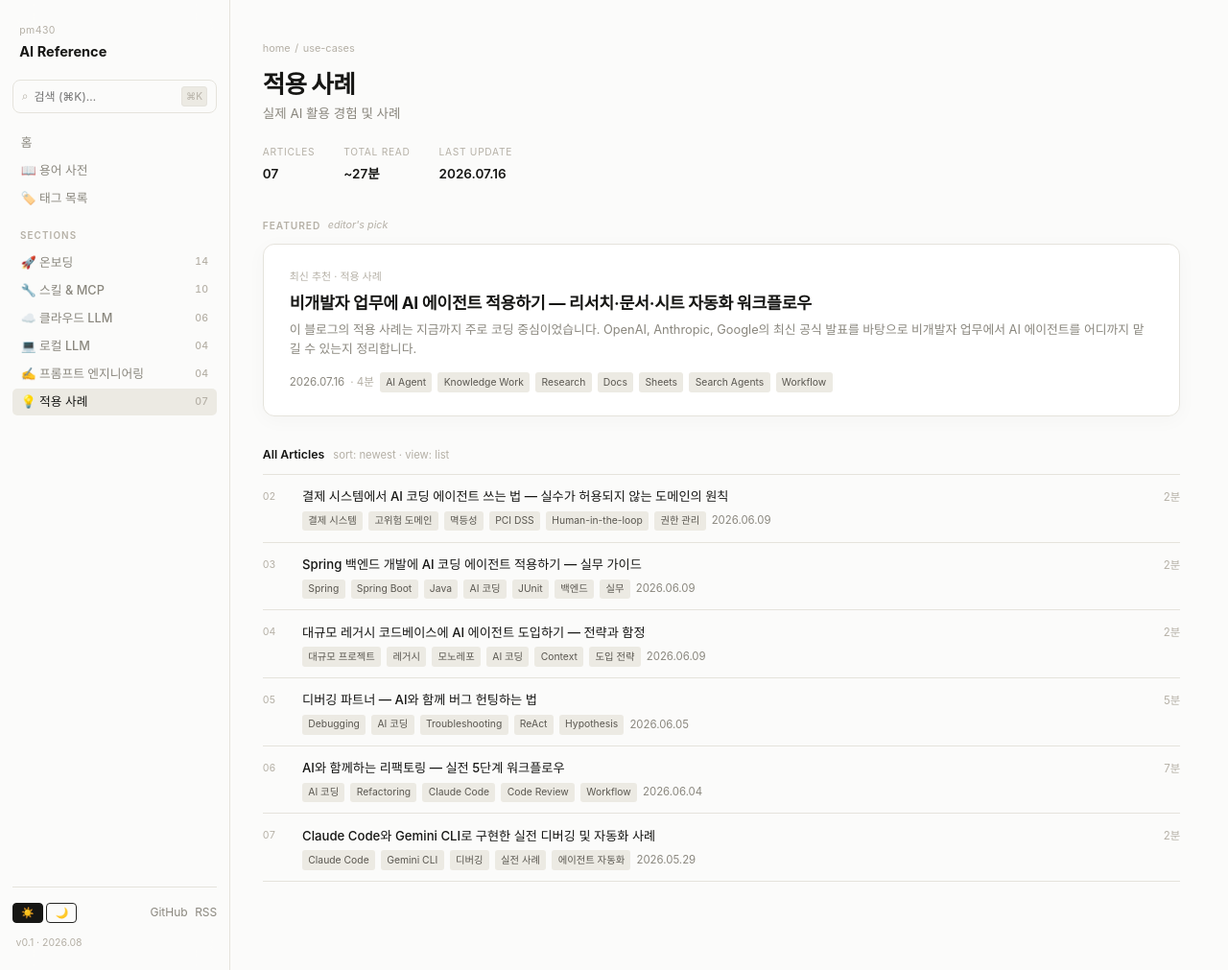
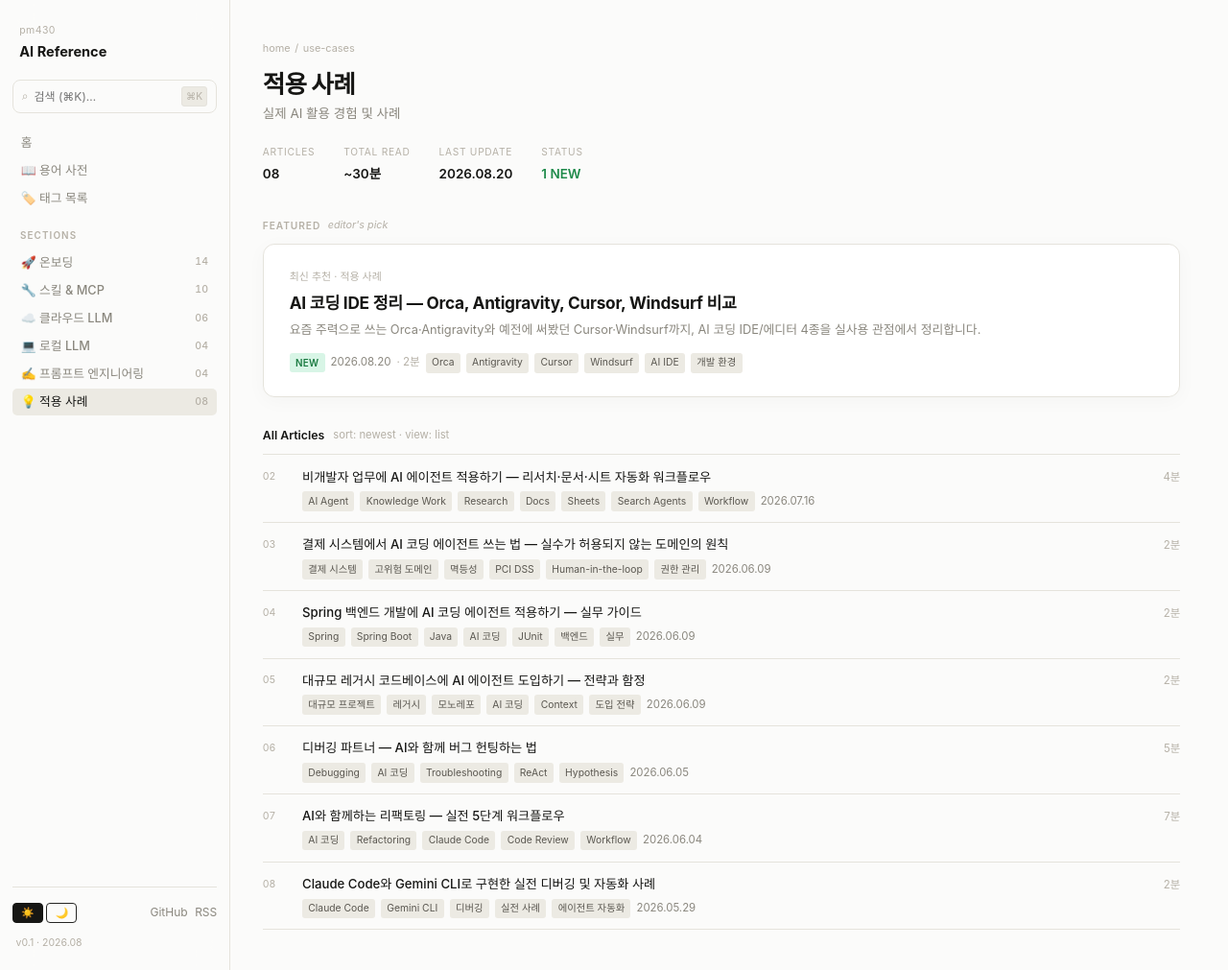
Before and after one commit to pm430/ai-reference, a Jekyll site: the page built from pages/use-cases.html, in a window 1280 px wide and 1011 px high. Shown: the whole window at 96% size. Built offline with Jekyll 4.4.1, drawn with Linux system fonts in a browser that asks for light colours; some web fonts are replaced; part of the change alters nothing that is shown.

Commit message:
feat: AI IDE 비교 포스트(Orca, Antigravity, Cursor, Windsurf) 추가
Co-Authored-By: Claude Opus 4.8 <noreply@anthropic.com>

```diff
--- a/_posts/2026-05-29-ai-coding-agent-usecase.md
+++ b/_posts/2026-05-29-ai-coding-agent-usecase.md
@@ -77,3 +77,4 @@ AI 코딩 에이전트를 개발 파이프라인에 통합하는 것은 이제
 - [디버깅 파트너 — AI와 함께 버그 헌팅하는 법]({% post_url 2026-06-05-ai-debugging-partner %}) — 디버깅 워크플로우를 단계별로 일반화한 가이드
 - [AI와 함께하는 리팩토링 — 실전 5단계 워크플로우]({% post_url 2026-06-04-ai-refactor-workflow %}) — 또 다른 실전 적용 사례
 - [AI 코딩 에이전트 CLI 설치 가이드 (Claude Code, Gemini, Codex, Ollama)]({% post_url 2026-05-07-ai-cli-tools-installation %}) — 도구 설치 방법
+- [AI 코딩 IDE 정리 — Orca, Antigravity, Cursor, Windsurf 비교]({% post_url 2026-08-21-ai-ide-comparison-orca-antigravity-cursor-windsurf %}) — CLI 에이전트 대신 IDE 형태로 AI를 쓰는 도구 비교
--- /dev/null
+++ b/_posts/2026-08-21-ai-ide-comparison-orca-antigravity-cursor-windsurf.md
@@ -0,0 +1,67 @@
+---
+layout: post
+title: "AI 코딩 IDE 정리 — Orca, Antigravity, Cursor, Windsurf 비교"
+categories: use-cases
+tags: [Orca, Antigravity, Cursor, Windsurf, AI IDE, 개발 환경]
+date: 2026-08-21 00:00:00 +0900
+excerpt: "요즘 주력으로 쓰는 Orca·Antigravity와 예전에 써봤던 Cursor·Windsurf까지, AI 코딩 IDE/에디터 4종을 실사용 관점에서 정리합니다."
+---
+
+## 1. 왜 AI IDE를 정리하는가
+
+AI 코딩 도구는 크게 두 갈래로 나뉩니다. 하나는 Claude Code, Codex CLI처럼 **터미널 위에서 동작하는 CLI 에이전트**이고, 다른 하나는 이번 글에서 다룰 **에디터/IDE 형태로 AI를 통합한 도구**입니다. 최근 반년 사이 Cursor, Windsurf에 이어 Antigravity, Orca 같은 도구들이 잇달아 나오면서 "AI 네이티브 IDE" 카테고리 자체가 빠르게 재편되고 있습니다.
+
+지금 주력으로 쓰는 건 **Orca**와 **Antigravity**이고, 그 이전에는 **Cursor**와 **Windsurf**를 사용했습니다. 네 도구 모두 "AI가 코드를 직접 작성·수정한다"는 기본 전제는 같지만, 에이전트를 다루는 방식과 작업 단위가 꽤 다릅니다.
+
+---
+
+## 2. 네 도구의 기본 성격
+
+| 도구 | 형태 | 핵심 특징 |
+|---|---|---|
+| **Orca** | 멀티 에이전트 오케스트레이션 환경 | 워크스페이스·워크트리 단위로 여러 에이전트를 동시에 굴리고, 스킬/자동화로 작업을 표준화하는 데 강점 |
+| **Antigravity** | AI 네이티브 에디터 | 에이전트가 주도적으로 코드베이스를 탐색·수정하는 워크플로에 초점, 에디터 자체가 에이전트 중심으로 재설계됨 |
+| **Cursor** | VS Code 포크 기반 AI 에디터 | 익숙한 VS Code UI 위에 인라인 편집·채팅·Composer(멀티파일 편집)를 얹은 구조 |
+| **Windsurf** | VS Code 포크 기반 AI 에디터 | Cascade라는 에이전트 플로우로 컨텍스트를 자동 추적하며 여러 파일을 순차적으로 편집 |
+
+Cursor와 Windsurf는 둘 다 "VS Code를 베이스로 AI 기능을 얹는다"는 같은 출발점에서 시작한 도구라, 단축키나 UI 감각이 서로 비슷합니다. 반면 Orca와 Antigravity는 에디터를 처음부터 에이전트 중심으로 다시 설계했다는 느낌이 강합니다.
+
+---
+
+## 3. 실사용 관점 비교
+
+### Orca — 여러 에이전트를 동시에 굴릴 때
+
+Orca를 주력으로 쓰는 이유는 **하나의 작업을 한 에이전트가 처음부터 끝까지 처리하게 두지 않고, 워크트리 단위로 병렬 작업을 나눠 굴릴 수 있기 때문**입니다. 기능 하나를 만들 때 리서치·구현·리뷰를 별도 에이전트/워크트리로 쪼개거나, 여러 브랜치 작업을 동시에 진행하고 싶을 때 특히 유용합니다. 단일 파일을 빠르게 고치는 용도보다는 **작업을 오케스트레이션하는 용도**에 가깝습니다.
+
+### Antigravity — 에이전트가 코드베이스를 주도적으로 탐색할 때
+
+Antigravity는 에디터 자체가 "에이전트가 먼저 움직이고, 사람이 검토·개입한다"는 흐름에 맞춰져 있습니다. 코드베이스가 크거나 익숙하지 않은 저장소를 다룰 때, 에이전트에게 넓은 재량을 주고 결과를 확인하는 방식이 잘 맞습니다.
+
+### Cursor — 익숙한 편집 경험이 필요할 때
+
+Cursor는 VS Code에 익숙한 사람이라면 적응 비용이 거의 없습니다. 인라인 편집(Cmd+K)과 Composer로 특정 파일·함수 단위를 빠르게 고치는 데 강했고, 자동완성 품질도 좋았습니다. 다만 여러 에이전트를 병렬로 굴리거나 워크플로 자체를 자동화하는 쪽으로는 Orca만큼의 유연성은 없었습니다.
+
+### Windsurf — 컨텍스트 자동 추적이 필요할 때
+
+Windsurf의 Cascade는 변경 이력과 관련 파일을 자동으로 따라가면서 편집을 이어가는 감각이 좋았습니다. Cursor와 비슷한 축에 있지만, 연쇄적인 멀티파일 수정 작업에서 조금 더 매끄럽다는 인상이었습니다.
+
+---
+
+## 4. 선택 기준 정리
+
+> 지금은 **작업 단위가 클수록 Orca, 코드베이스 탐색·수정이 중심이면 Antigravity**를 쓰고, Cursor·Windsurf는 VS Code 기반의 가벼운 AI 편집 경험이 필요할 때 여전히 유효한 선택지입니다.
+
+- **여러 작업을 병렬로 조율해야 한다** → Orca
+- **에이전트가 코드베이스를 넓게 탐색하며 작업하길 원한다** → Antigravity
+- **VS Code 감각 그대로 AI 보조를 받고 싶다** → Cursor / Windsurf
+
+넷 다 결국 "AI에게 얼마나 자율성을 주고, 사람은 어디서 개입할지"를 다르게 설계한 도구입니다. 도구 자체보다 **지금 하려는 작업의 단위(파일 하나인지, 저장소 전체인지, 여러 작업의 병렬 조율인지)**를 먼저 정하고 도구를 고르는 편이 낫습니다. 추천은 어디까지나 출발점일 뿐, 팀 상황과 프로젝트 규모에 따라 조합해서 쓰는 게 현실적입니다.
+
+---
+
+**관련 글**
+
+- {% post_url 2026-05-18-onboarding-guide-for-ai-reference %} — AI 에이전트 활용을 위한 기초 개념
+- {% post_url 2026-05-29-ai-coding-agent-usecase %} — AI 코딩 에이전트 활용 사례
+- {% post_url 2026-06-24-loop-engineering %} — 반복 작업 자동화와 에이전트 워크플로
```
